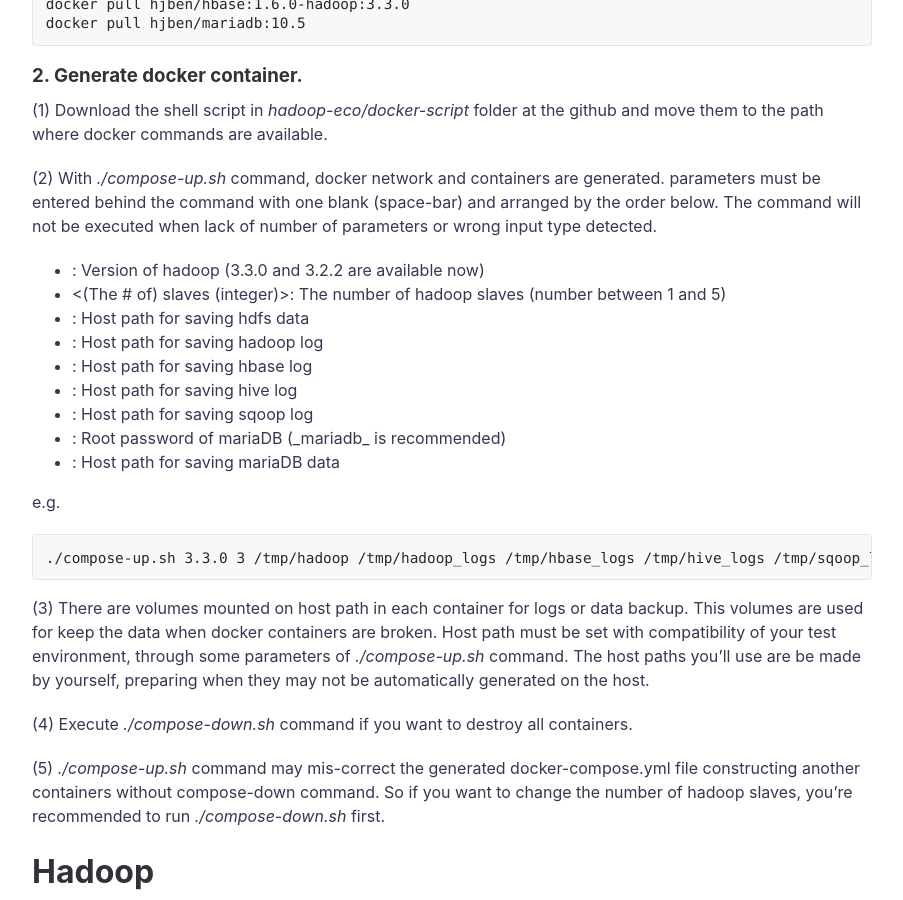
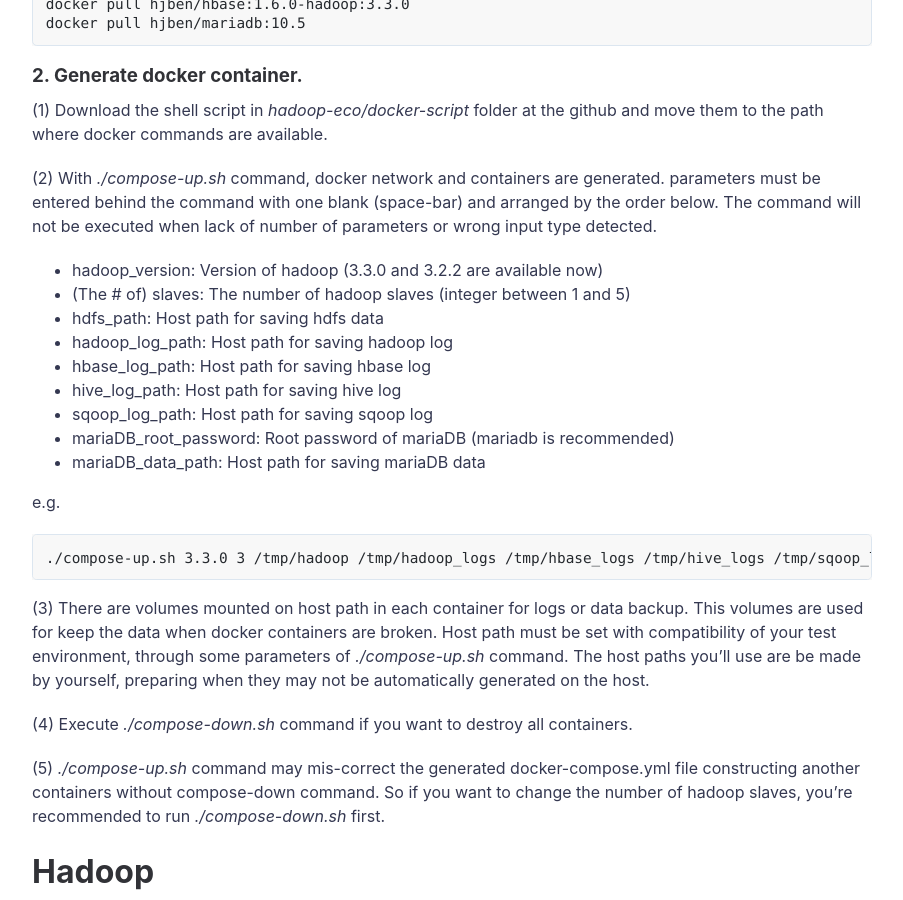
Before and after one commit to hjben/hjben.github.io, a Jekyll site: the page built from _posts/2021-05-26-hadoop-cluster.md, in a window 1280 px wide and 900 px high, scrolled down 1903 px. Shown: the whole window, without its empty margins (188-1091 px from the left). Built offline with Jekyll 4.4.1, drawn with Linux system fonts in a browser that asks for light colours; nearby versions of some CDN libraries; comment, search, counter and statistics services are not loaded; part of the change alters nothing that is shown.

Commit message:
Update 2021-05-26-hadoop-cluster.md
bug fix in the post

````diff
--- a/_posts/2021-05-26-hadoop-cluster.md
+++ b/_posts/2021-05-26-hadoop-cluster.md
@@ -27,14 +27,14 @@ category: [Data Engineering]
 
 (4) All files related to this practice are in my github. If you're used to Dockerfile, you can revise the image with Dockerfile in github.
 
-https://github.com/hjben/docker <br/>
+[https://github.com/hjben/docker](https://github.com/hjben/docker) <br/>
 Sub-folders related on: hadoop-eco, hadoop, zookeeper, mariadb
 
 (5) This practice uses shell script files in folder named by _docker-script_, where are sub-folder of each folder in github. This shell files get some parameter from user, and then constructs cluster and executes some files needed. docker-compose.yml file also be generated automatically in same path, and deleted when the docker-compose is down.
 
 (6) The docker images are in my docker hub. You can download them with _docker pull_ command.
 
-https://hub.docker.com/search?q=hjben&type=image
+[https://hub.docker.com/search?q=hjben&type=image](https://hub.docker.com/search?q=hjben&type=image)
 
 (7) MariaDB used in hive and sqoop have similar usage with mysql. It's open-source version of mysql.
 
@@ -53,15 +53,15 @@ docker pull hjben/mariadb:10.5
 (1) Download the shell script in _hadoop-eco/docker-script_ folder at the github and move them to the path where docker commands are available.
 
 (2) With _./compose-up.sh_ command, docker network and containers are generated. parameters must be entered behind the command with one blank (space-bar) and arranged by the order below. The command will not be executed when lack of number of parameters or wrong input type detected.
-- <hadoop_version>: Version of hadoop (3.3.0 and 3.2.2 are available now)
-- <(The # of) slaves (integer)>: The number of hadoop slaves (number between 1 and 5)
-- <hdfs_path>: Host path for saving hdfs data
-- <hadoop_log_path>: Host path for saving hadoop log
-- <hbase_log_path>: Host path for saving hbase log
-- <hive_log_path>: Host path for saving hive log
-- <sqoop_log_path>: Host path for saving sqoop log
-- <mariaDB_root_password>: Root password of mariaDB (_mariadb_ is recommended)
-- <mariaDB_data_path>: Host path for saving mariaDB data
+- hadoop_version: Version of hadoop (3.3.0 and 3.2.2 are available now)
+- (The # of) slaves: The number of hadoop slaves (integer between 1 and 5)
+- hdfs_path: Host path for saving hdfs data
+- hadoop_log_path: Host path for saving hadoop log
+- hbase_log_path: Host path for saving hbase log
+- hive_log_path: Host path for saving hive log
+- sqoop_log_path: Host path for saving sqoop log
+- mariaDB_root_password: Root password of mariaDB (mariadb is recommended)
+- mariaDB_data_path: Host path for saving mariaDB data
 
 e.g.
 ```
````
